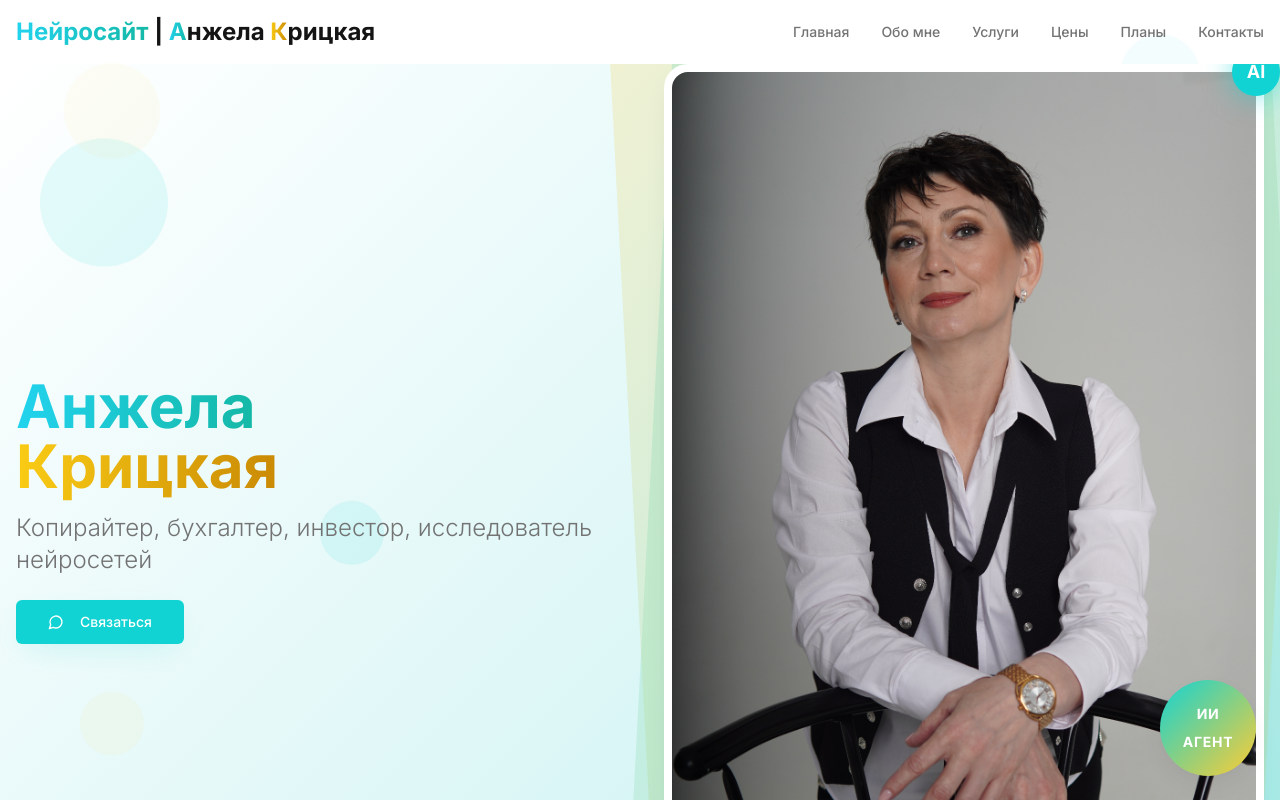
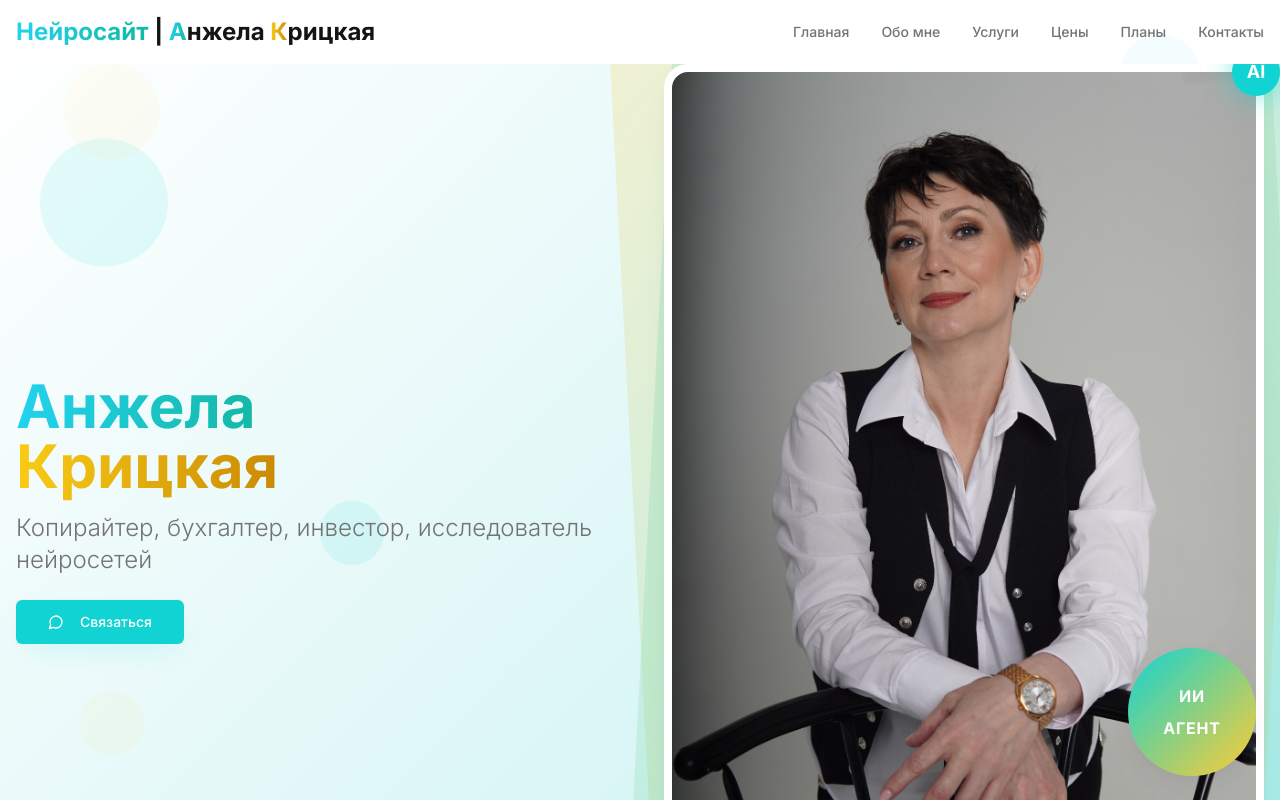
Before and after one commit to AnnaLida29/anzhelas-new-horizon, a React (Vite) app: page / in a window 1280 px wide. Shown: the top 800 px of the page. Built offline with nearby package versions, Linux system fonts and the light colour scheme.

Commit message:
Увеличить кнопку чата

```diff
--- a/src/components/ChatWidget.tsx
+++ b/src/components/ChatWidget.tsx
@@ -171,7 +171,7 @@ const ChatWidget = () => {
       {/* ИИ Агент Button */}
       <Button
         onClick={toggleChat}
-        className="w-24 h-24 rounded-full bg-gradient-to-br from-turquoise to-gold text-white font-bold text-sm tracking-wider shadow-elegant hover:shadow-xl transition-all duration-300 transform hover:scale-110 flex flex-col items-center justify-center"
+        className="w-32 h-32 rounded-full bg-gradient-to-br from-turquoise to-gold text-white font-bold text-base tracking-wider shadow-elegant hover:shadow-xl transition-all duration-300 transform hover:scale-110 flex flex-col items-center justify-center"
       >
         <span>ИИ</span>
         <span>АГЕНТ</span>
```
